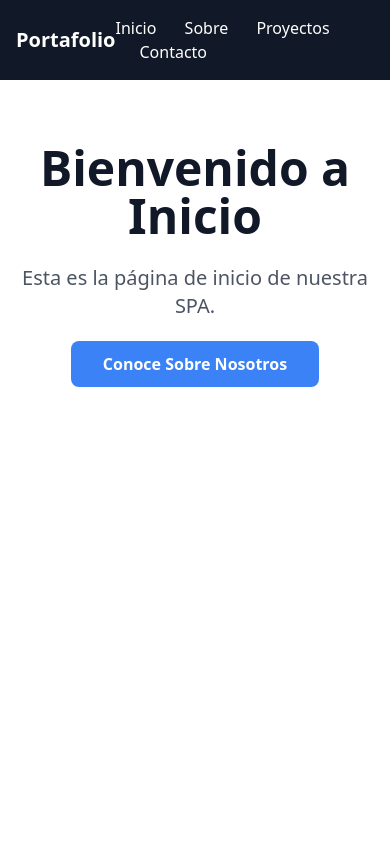
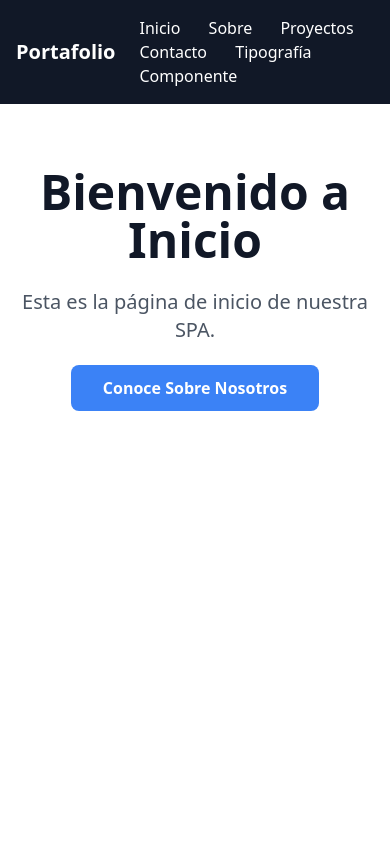
Before and after one commit to Gonsiii11/portfolio-tailwind, a website built with Vite: page index.html in a window 390 px wide. Shown: the top 844 px of the page. Built offline with nearby package versions, Linux system fonts and the light colour scheme.

Commit message:
ultimo push

```diff
--- a/index.html
+++ b/index.html
@@ -15,16 +15,22 @@
 			Saltar al contenido principal
 		</a>
 
+
+
 		<!-- Navegación compartida -->
 		<nav class="bg-gray-900 text-white sticky top-0 z-50" role="navigation" aria-label="Navegación principal">
 			<div class="container mx-auto px-4">
 				<div class="flex justify-between items-center py-4">
 					<a href="#/" class="text-xl font-bold hover:text-blue-400 transition-colors" aria-label="Inicio">Portafolio</a>
 					<div class="space-x-6">
+						<img>
 						<a href="#/" class="hover:text-blue-400 transition-colors" aria-current="page">Inicio</a>
 						<a href="#/sobre" class="hover:text-blue-400 transition-colors">Sobre</a>
 						<a href="#/proyectos" class="hover:text-blue-400 transition-colors">Proyectos</a>
 						<a href="#/contacto" class="hover:text-blue-400 transition-colors">Contacto</a>
+						<a href="#/tipografia" class="hover:text-blue-400 transition-colors">Tipografía</a>
+						<a href="#/componentes" class="hover:text-blue-400 transition-colors">Componente</a>
+
 					</div>
 				</div>
 			</div>
--- a/src/main.js
+++ b/src/main.js
@@ -1,6 +1,25 @@
-import './style.css';
+// src/main.js
+import "./style.css";
 import SimpleRouter from './router.js';
-import { views } from './views.js';
+import { views } from './views/index.js';
+
+
 
 // Inicializar router
 const router = new SimpleRouter(views);
+
+// Opcional: Scroll suave para anclas internas SIN romper el ruteo SPA
+// 1) Delegación de eventos: un solo listener captura clicks en anchors.
+// 2) Solo manejamos hashes que apuntan a secciones internas (ej. #app).
+// 3) Ignoramos enlaces del router que empiezan por "#/" para que el router gestione la navegación.
+document.addEventListener('click', (e) => {
+	const link = e.target.closest('a[href^="#"]');
+	if (!link) return; // No es un enlace con hash
+	const href = link.getAttribute('href');
+	if (href.startsWith('#/')) return; // enlace del router: lo gestiona el router
+	const target = document.querySelector(href);
+	if (target) {
+		e.preventDefault();
+		target.scrollIntoView({ behavior: 'smooth', block: 'start' });
+	}
+});
--- a/src/router.js
+++ b/src/router.js
@@ -31,13 +31,15 @@ class SimpleRouter {
 	}
 
 	updateActiveNav(currentHash) {
-		// Remover aria-current de todos los enlaces de navegación
-		document.querySelectorAll('nav a').forEach((link) => {
+		// Solo considerar enlaces del router SPA que empiezan por "#/".
+		// Evita tocar anclas internas como "#app" (skip links, enlaces de sección).
+		document.querySelectorAll('nav a[href^="#/"]').forEach((link) => {
 			link.removeAttribute('aria-current');
 		});
 
-		// Añadir aria-current al enlace activo
-		const activeLink = document.querySelector(`nav a[href="${currentHash}"]`);
+		// currentHash es como "/", "/sobre", ...
+		// Construimos el selector completo como `#${currentHash}` para coincidir con hrefs (ej. href="#/sobre").
+		const activeLink = document.querySelector(`nav a[href="#${currentHash}"]`);
 		if (activeLink) {
 			activeLink.setAttribute('aria-current', 'page');
 		}
--- a/src/views.js
+++ /dev/null
@@ -1,48 +0,0 @@
-// src/views.js
-export const views = {
-	'/': {
-		template: `
-      <section class="py-16">
-        <div class="container mx-auto px-4 text-center">
-          <h1 class="text-5xl font-bold text-gray-900 mb-6">Bienvenido a Inicio</h1>
-          <p class="text-xl text-gray-600 mb-8">Esta es la página de inicio de nuestra SPA.</p>
-          <a href="#/sobre" class="bg-blue-500 hover:bg-blue-600 text-white font-bold py-3 px-8 rounded-lg transition-colors">
-            Conoce Sobre Nosotros
-          </a>
-        </div>
-      </section>
-    `,
-	},
-	'/sobre': {
-		template: `
-      <section class="py-16">
-        <div class="container mx-auto px-4">
-          <h1 class="text-4xl font-bold text-gray-900 mb-6">Sobre Nosotros</h1>
-          <div class="max-w-3xl mx-auto">
-            <p class="text-lg text-gray-700 mb-4">
-              Construimos aplicaciones web modernas con Tailwind CSS y JavaScript vanilla.
-              Nuestro enfoque está en accesibilidad, rendimiento y experiencia de usuario.
-            </p>
-            <p class="text-lg text-gray-700 mb-6">
-              Esta SPA demuestra ruteo, diseño responsive y mejora progresiva.
-            </p>
-            <a href="#/" class="text-blue-500 hover:text-blue-600 font-medium">← Volver a Inicio</a>
-          </div>
-        </div>
-      </section>
-    `,
-	},
-	404: {
-		template: `
-      <section class="py-16">
-        <div class="container mx-auto px-4 text-center">
-          <h1 class="text-4xl font-bold text-gray-900 mb-6">Página No Encontrada</h1>
-          <p class="text-xl text-gray-600 mb-8">La página que buscas no existe.</p>
-          <a href="#/" class="bg-blue-500 hover:bg-blue-600 text-white font-bold py-3 px-8 rounded-lg transition-colors">
-            Ir a Inicio
-          </a>
-        </div>
-      </section>
-    `,
-	},
-};
--- /dev/null
+++ b/src/views/404.js
@@ -0,0 +1,14 @@
+// src/views/404.js
+export default {
+	template: `
+   <section class="py-16">
+     <div class="container mx-auto px-4 text-center">
+       <h1 class="text-4xl font-bold text-gray-900 mb-6">Página No Encontrada</h1>
+       <p class="text-xl text-gray-600 mb-8">La página que buscas no existe.</p>
+       <a href="#/" class="bg-blue-500 hover:bg-blue-600 text-white font-bold py-3 px-8 rounded-lg transition-colors">
+         Ir a Inicio
+       </a>
+     </div>
+   </section>
+ `,
+};
--- /dev/null
+++ b/src/views/componentes.js
@@ -0,0 +1,58 @@
+// src/views/componentes.js
+export default {
+	template: `
+    <section class="py-16 bg-gray-50 min-h-screen">
+      <div class="container mx-auto px-4">
+        <h1 class="text-4xl font-bold text-gray-900 mb-8 text-center">Playground de Componentes</h1>
+
+        <!-- Variantes de botones -->
+        <div class="bg-white rounded-lg shadow-md p-6 mb-8">
+          <h2 class="text-2xl font-bold text-gray-900 mb-4">Botones</h2>
+          <div class="flex flex-wrap gap-4">
+            <button class="bg-blue-500 hover:bg-blue-600 text-white font-bold py-2 px-4 rounded transition-colors">
+              Primario
+            </button>
+            <button class="bg-gray-500 hover:bg-gray-600 text-white font-bold py-2 px-4 rounded transition-colors">
+              Secundario
+            </button>
+            <button class="border-2 border-blue-500 text-blue-500 hover:bg-blue-50 font-bold py-2 px-4 rounded transition-colors">
+              Contorno
+            </button>
+          </div>
+        </div>
+
+        <!-- Grid de tarjetas -->
+        <div class="bg-white rounded-lg shadow-md p-6 mb-8">
+          <h2 class="text-2xl font-bold text-gray-900 mb-4">Tarjetas</h2>
+          <div class="grid grid-cols-1 md:grid-cols-3 gap-6">
+            <article class="border border-gray-200 rounded-lg overflow-hidden hover:shadow-lg transition-shadow">
+              <div class="h-32 bg-gradient-to-r from-blue-400 to-purple-500"></div>
+              <div class="p-4">
+                <h3 class="font-bold text-gray-900 mb-2">Título de Tarjeta</h3>
+                <p class="text-gray-600 text-sm">La descripción de la tarjeta va aquí.</p>
+              </div>
+            </article>
+
+            <article class="border border-gray-200 rounded-lg overflow-hidden hover:shadow-lg transition-shadow">
+              <div class="h-32 bg-gradient-to-r from-green-400 to-teal-500"></div>
+              <div class="p-4">
+                <h3 class="font-bold text-gray-900 mb-2">Título de Tarjeta</h3>
+                <p class="text-gray-600 text-sm">La descripción de la tarjeta va aquí.</p>
+              </div>
+            </article>
+
+            <article class="border border-gray-200 rounded-lg overflow-hidden hover:shadow-lg transition-shadow">
+              <div class="h-32 bg-gradient-to-r from-pink-400 to-red-500"></div>
+              <div class="p-4">
+                <h3 class="font-bold text-gray-900 mb-2">Título de Tarjeta</h3>
+                <p class="text-gray-600 text-sm">La descripción de la tarjeta va aquí.</p>
+              </div>
+            </article>
+          </div>
+        </div>
+
+        <a href="#/" class="inline-block text-blue-600 hover:text-blue-700 font-medium">← Volver a Inicio</a>
+      </div>
+    </section>
+  `,
+};
--- /dev/null
+++ b/src/views/contacto.js
@@ -0,0 +1,16 @@
+// src/views/contacto.js
+export default {
+	template: `
+   <section class="py-16">
+     <div class="container mx-auto px-4">
+       <h1 class="text-4xl font-bold text-gray-900 mb-6">Contacto</h1>
+       <div class="max-w-3xl mx-auto">
+         <p class="text-lg text-gray-700 mb-6">
+           Ponte en contacto con nosotros a través de nuestros canales sociales.
+         </p>
+         <a href="#/" class="text-blue-500 hover:text-blue-600 font-medium">← Volver a Inicio</a>
+       </div>
+     </div>
+   </section>
+ `,
+};
--- /dev/null
+++ b/src/views/home.js
@@ -0,0 +1,14 @@
+// src/views/home.js
+export default {
+	template: `
+   <section class="py-16">
+     <div class="container mx-auto px-4 text-center">
+       <h1 class="text-5xl font-bold text-gray-900 mb-6">Bienvenido a Inicio</h1>
+       <p class="text-xl text-gray-600 mb-8">Esta es la página de inicio de nuestra SPA.</p>
+       <a href="#/sobre" class="bg-blue-500 hover:bg-blue-600 text-white font-bold py-3 px-8 rounded-lg transition-colors">
+         Conoce Sobre Nosotros
+       </a>
+     </div>
+   </section>
+ `,
+};
--- /dev/null
+++ b/src/views/index.js
@@ -0,0 +1,18 @@
+// src/views/index.js
+import home from './home.js';
+import sobre from './sobre.js';
+import proyectos from './proyectos.js';
+import contacto from './contacto.js';
+import tipografia from './tipografia.js'; // Añade esto
+import notFound from './404.js';
+import componentes from './componentes.js';
+
+export const views = {
+	'/': home,
+	'/sobre': sobre,
+	'/proyectos': proyectos,
+	'/contacto': contacto,
+	'/tipografia': tipografia,
+    '/componentes': componentes,
+	404: notFound,
+};
--- /dev/null
+++ b/src/views/proyectos.js
@@ -0,0 +1,16 @@
+// src/views/proyectos.js
+export default {
+	template: `
+   <section class="py-16">
+     <div class="container mx-auto px-4">
+       <h1 class="text-4xl font-bold text-gray-900 mb-6">Nuestros Proyectos</h1>
+       <div class="max-w-3xl mx-auto">
+         <p class="text-lg text-gray-700 mb-6">
+           Próximamente: Una muestra de proyectos construidos con tecnologías web modernas.
+         </p>
+         <a href="#/" class="text-blue-500 hover:text-blue-600 font-medium">← Volver a Inicio</a>
+       </div>
+     </div>
+   </section>
+ `,
+};
--- /dev/null
+++ b/src/views/sobre.js
@@ -0,0 +1,20 @@
+// src/views/sobre.js
+export default {
+	template: `
+   <section class="py-16">
+     <div class="container mx-auto px-4">
+       <h1 class="text-4xl font-bold text-gray-900 mb-6">Sobre Nosotros</h1>
+       <div class="max-w-3xl mx-auto">
+         <p class="text-lg text-gray-700 mb-4">
+           Construimos aplicaciones web modernas con Tailwind CSS y JavaScript vanilla.
+           Nuestro enfoque está en accesibilidad, rendimiento y experiencia de usuario.
+         </p>
+         <p class="text-lg text-gray-700 mb-6">
+           Esta SPA demuestra ruteo, diseño responsive y mejora progresiva.
+         </p>
+         <a href="#/" class="text-blue-500 hover:text-blue-600 font-medium">← Volver a Inicio</a>
+       </div>
+     </div>
+   </section>
+ `,
+};
--- /dev/null
+++ b/src/views/tipografia.js
@@ -0,0 +1,31 @@
+// src/views/tipografia.js
+export default {
+	template: `
+    <section class="py-16 bg-gradient-to-br from-purple-50 to-blue-50 min-h-screen">
+      <div class="container mx-auto px-4 max-w-4xl">
+        <h1 class="text-5xl font-bold text-gray-900 mb-4">Tipografía y Color</h1>
+        <p class="text-xl text-gray-600 mb-8">Explorando la escala tipográfica y el sistema de colores de Tailwind</p>
+
+        <div class="bg-white rounded-lg shadow-lg p-8 mb-8">
+          <h2 class="text-3xl font-bold text-gray-900 mb-4">Jerarquía de Encabezados</h2>
+          <h3 class="text-2xl font-semibold text-gray-800 mb-2">Ejemplo de Subencabezado</h3>
+          <h4 class="text-xl font-medium text-gray-700 mb-2">Título de Sección</h4>
+          <p class="text-base text-gray-600 leading-relaxed mb-4">
+            Este es texto de cuerpo demostrando altura de línea y espaciado apropiados.
+            Observa cómo la tipografía por defecto de Tailwind crea contenido legible y accesible.
+          </p>
+          <p class="text-sm text-gray-500">Texto pequeño para metadatos o pies de foto.</p>
+        </div>
+
+        <div class="grid grid-cols-2 md:grid-cols-4 gap-4">
+          <div class="bg-blue-500 text-white p-4 rounded text-center font-semibold">Azul</div>
+          <div class="bg-green-500 text-white p-4 rounded text-center font-semibold">Verde</div>
+          <div class="bg-purple-500 text-white p-4 rounded text-center font-semibold">Morado</div>
+          <div class="bg-red-500 text-white p-4 rounded text-center font-semibold">Rojo</div>
+        </div>
+
+        <a href="#/" class="inline-block mt-8 text-blue-600 hover:text-blue-700 font-medium">← Volver a Inicio</a>
+      </div>
+    </section>
+  `,
+};
```
